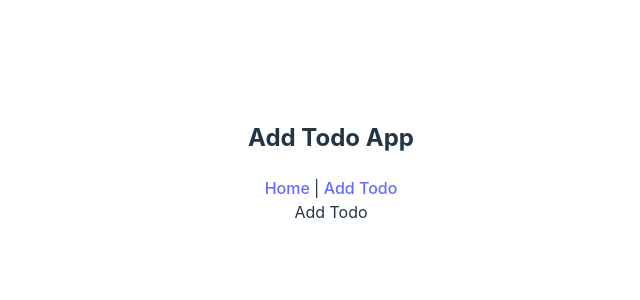
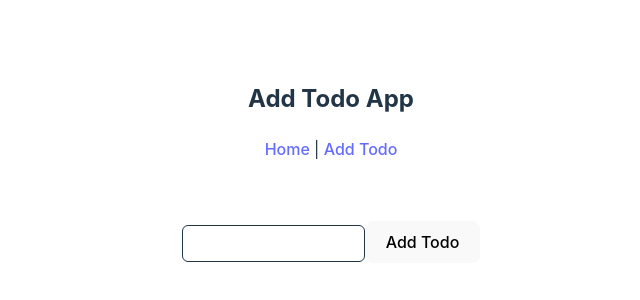
Before and after one commit to AmirHKarimi888/React-Todo-App, a React (Vite) app: page /add-todo in a window 1280 px wide. Shown: the part 238-538 px from the top of the page, without its empty margins (309-949 px from the left). Built offline with nearby package versions, Linux system fonts and the light colour scheme.

Commit message:
Axios system is set

```diff
--- a/src/index.css
+++ b/src/index.css
@@ -67,3 +67,19 @@ button:focus-visible {
     background-color: #f9f9f9;
   }
 }
+
+
+.addTodoPage {
+  margin-top: 60px;
+}
+
+.addTodoPage input {
+  height: 33px;
+  border-radius: 6px;
+  border: 1px solid #213547;
+}
+
+.addTodoPage input:hover {
+  border: 1px solid #646cff;
+  transition: 0.3s;
+}
--- a/src/pages/AddTodoPage.jsx
+++ b/src/pages/AddTodoPage.jsx
@@ -1,9 +1,12 @@
+import { useState } from "react"
 
 export const AddTodoPage = () => {
+    const [todo, setTodo] = useState("");
 
     return (
         <div className="addTodoPage">
-            Add Todo
+            <input type="text" className="addTodoInput" onChange={ (event) => setTodo(event.target.value) } />
+            <button>Add Todo</button>
         </div>
     )
 }
```
Also changed, not shown: src/api/index.jsx (added, +23 -0 lines).
